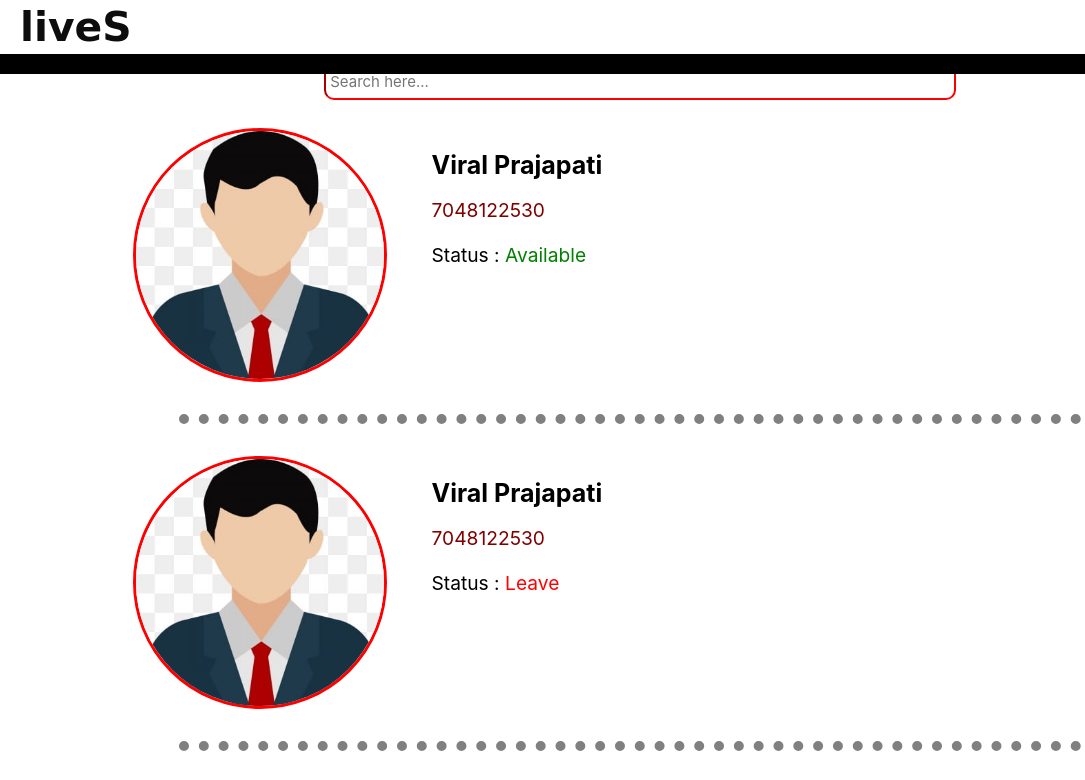
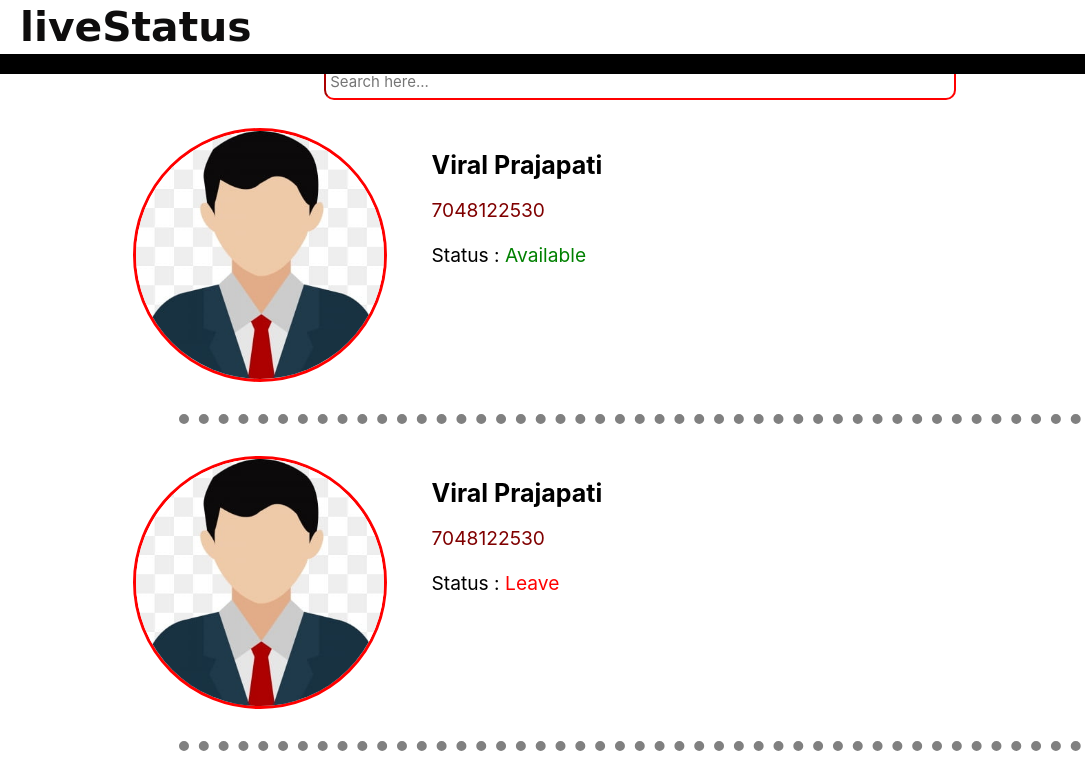
Before and after one commit to NanditShah/Status, a plain HTML site: page index.htm in a window 1280 px wide. Shown: the top 780 px of the page, 0-1085 px from the left. Drawn offline with nearby package versions, Linux system fonts and the light colour scheme; files whose address does not match are found by name; a web font is replaced by a local one.

Commit message:
Update index.htm

```diff
--- a/index.htm
+++ b/index.htm
@@ -20,7 +20,7 @@
     <!-- navbar -->
     <nav class="navbar">
         <div id="logo">
-            <h2>liveS</h2>
+            <h2>liveStatus</h2>
         </div>
         <ul id="Menuitems">
             <li class="item-1"> <a href="/">Home</a> </li>
```
